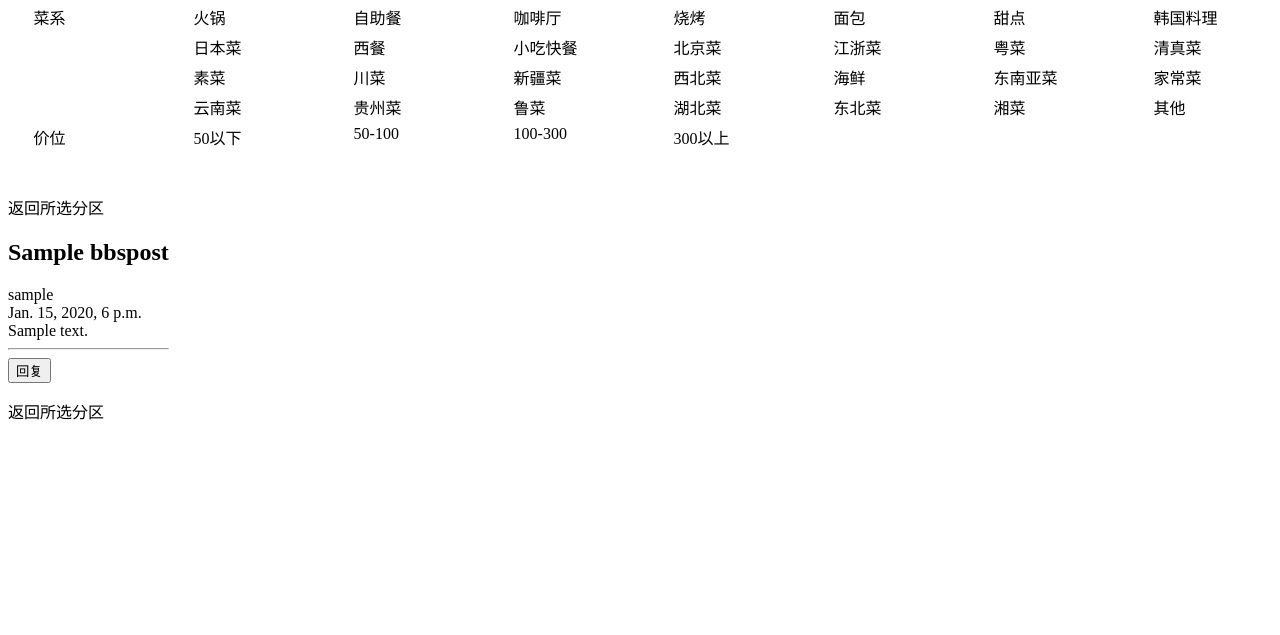
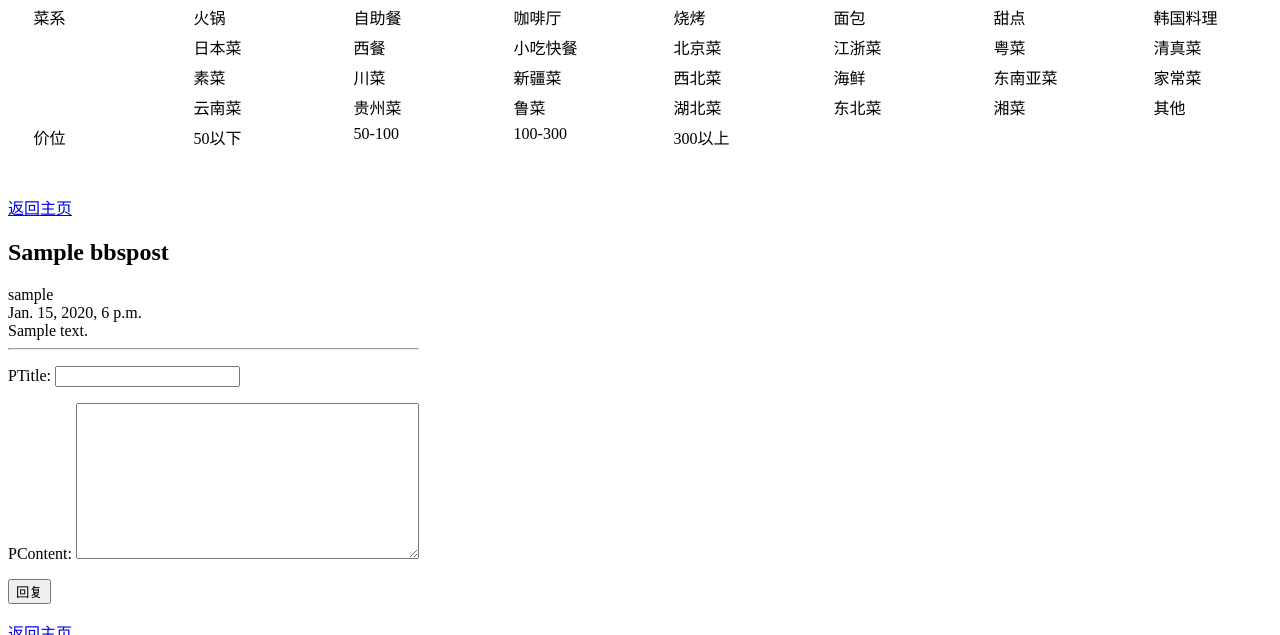
Before and after one commit to flyingonly/fantong, a Django app: page /bbs_post_detail/1/ in a window 1280 px wide. Shown: the part 165-800 px from the top of the page. Run offline with Django 3.2, Linux system fonts and the light colour scheme; tables that the repository leaves empty hold one stand-in row (values such as "Sample post").

Commit message:
链接调整

```diff
--- a/fantong/fantongbbs/templates/index.html
+++ b/fantong/fantongbbs/templates/index.html
@@ -7,7 +7,7 @@
 	<hr>
 	<div class="post">
 		<div class="title">
-			<a class="posttitle" href="{% url 'postDetail' %}">{{post.PTitle}}</a>
+			<a class="posttitle" href="/bbs_post_detail/{{post.id}}">{{post.PTitle}}</a>
 		</div>
 		<div class="user">
 			{{post.PUserID}}
--- a/fantong/fantongbbs/templates/postDetail.html
+++ b/fantong/fantongbbs/templates/postDetail.html
@@ -3,7 +3,9 @@
 {% block title %}帖子详情{% endblock %}
 
 {% block content %}
-<div id="topback">返回所选分区</div>
+<div id="topback">
+<a href="{% url 'index' %}">返回主页</a>
+</div>
 {% for comPost in posts %}
 	{% if not forloop.first %}
 		{% for miniPost in comPost %}
@@ -65,5 +67,8 @@
 		<button type="submit" class="save btn btn-default">回复</button>
 	</form>
 </div>
-<div id="bottomback">返回所选分区</div>
+<div id="bottomback">
+<a href="{% url 'index' %}">返回主页</a>
+
+</div>
 {% endblock %}
--- a/fantong/fantongbbs/urls.py
+++ b/fantong/fantongbbs/urls.py
@@ -5,6 +5,6 @@ urlpatterns = [
     url(r'^personal/', views.get_user),
     url(r'^accounts/profile/$', views.update_time),
     url(r'changepassword/(.+)/$', views.change_password),
-    url(r'^bbs_post_detail/(\d+)/$', views.bbs_post_detail, name='bbs_post_detail'),
+    url(r'^bbs_post_detail/(\d+)/$', views.bbs_post_detail, name='postDetail'),
     url(r'changeimage/(.+)/$', views.change_image),
 ]
--- a/fantong/fantongbbs/views.py
+++ b/fantong/fantongbbs/views.py
@@ -33,13 +33,23 @@ def get_user(request):
 
 def bbs_post_detail(request, param):
     threadID = int(param)
+    PPost = BBSPost.objects.get(id=threadID)
+    params = request.POST if request.method == 'POST' else None
+    form = PostForm(params)
+    if form.is_valid():
+        post = form.save(commit=False)
+        post.PUserID = request.user
+        post.PParentID = PPost
+        post.save()
+        form = PostForm()
+
     posts = list(BBSPost.objects.filter(id=threadID)) + \
         list(BBSPost.objects.filter(PParentID=threadID))
     for i in range(1, len(posts)):
         posts[i] = [posts[i]] + \
             list(BBSPost.objects.filter(PParentID=posts[i].id))
     print(posts)
-    return render(request, 'postDetail.html', {'posts': posts})
+    return render(request, 'postDetail.html', {'posts': posts, 'form': form})
 
 
 def change_password(request, username):
```
Also changed, not shown: fantong/fantongbbs/templates/personalbase.html (+7 -2 lines), fantong/media/a1.png (added).
